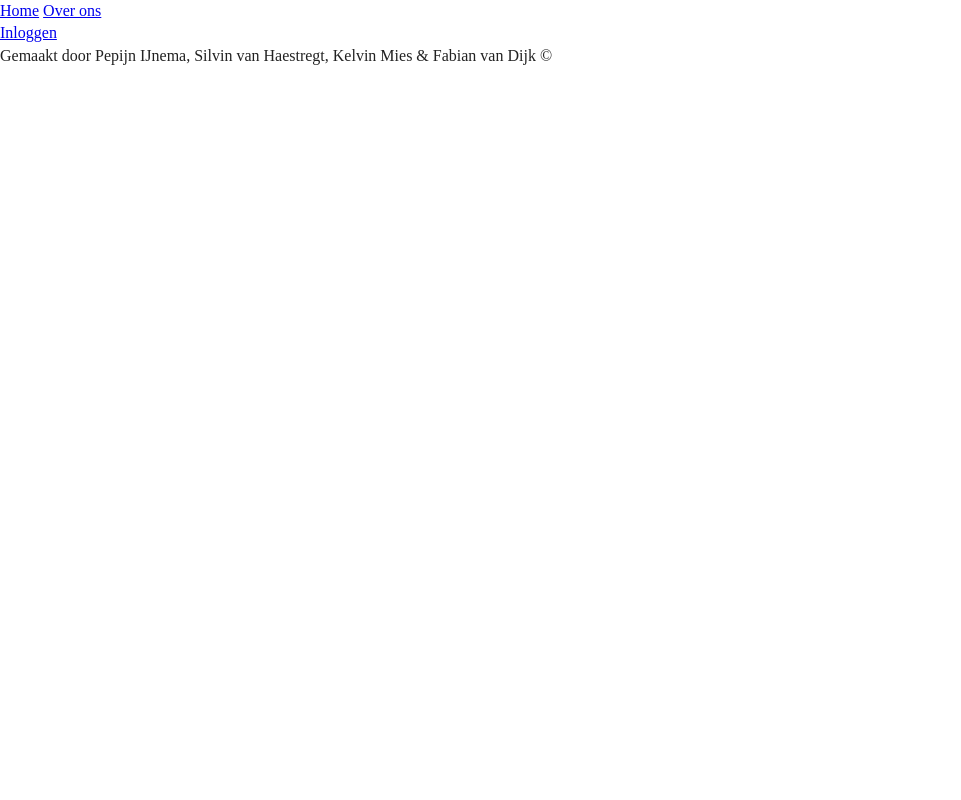
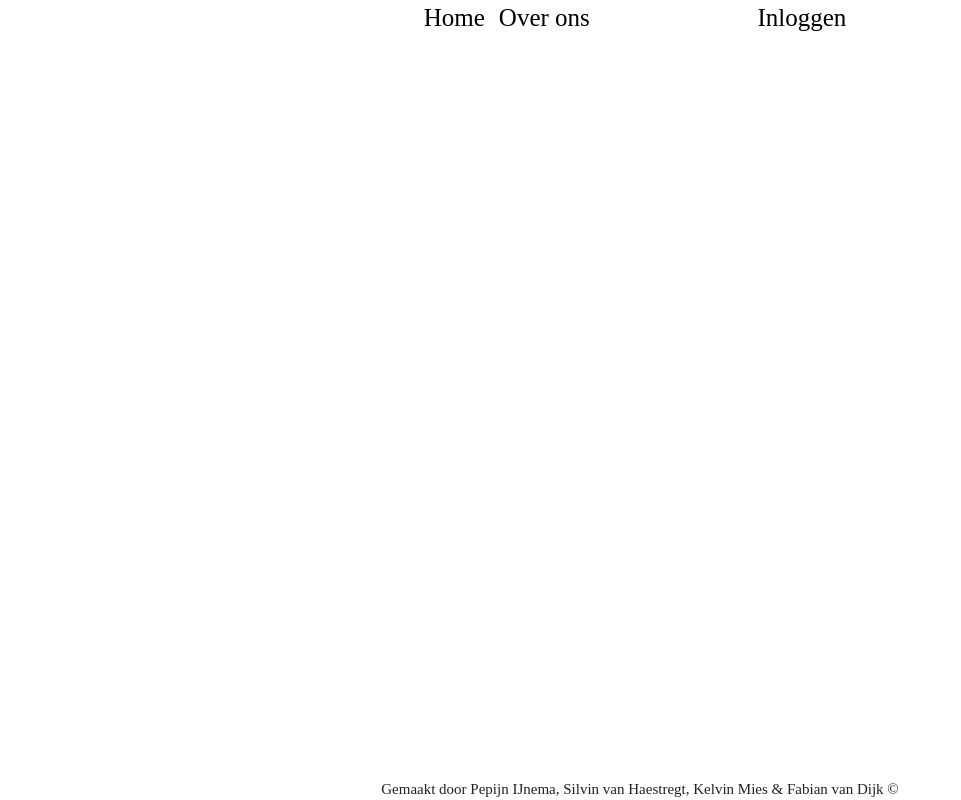
Before and after one commit to KelvinMies/Snelkookpan, a PHP site: page /snelkookpan/index.php in a window 1280 px wide. Shown: the whole page, without its empty margins (0-961 px from the left). Run offline with PHP 8.4, Linux system fonts and the light colour scheme.

Commit message:
start css header en footer

```diff
--- a/css/main.css
+++ b/css/main.css
@@ -96,14 +96,36 @@ textarea {
   margin: 0 auto;
 }
 /* ==========================HEADER===============================*/
+.header{
+  position: fixed;
+  top: 0px;
+  text-align: center;
+  width: 100vw;
 
-
-
+}
+.login{
+  margin-left: 12%;
+}
+.navbar a{
+  text-decoration: none;
+  color: black;
+  font-size: 25px;
+  margin-right:10px;
+}
+.navbar a:hover{
+  color: red;
+}
 
 
 /* ==========================FOOTER===============================*/
 
-
+.footer{
+  position: fixed;
+  bottom: 0px;
+  text-align: center;
+  width: 100vw;
+  font-size: 15px;
+}
 
 
 
--- a/footer.php
+++ b/footer.php
@@ -5,7 +5,7 @@
 </head>
 <body >
 	<div>
-	<p>Gemaakt door Pepijn IJnema, Silvin van Haestregt, Kelvin Mies & Fabian van Dijk &copy;</p>
+	<p class="footer">Gemaakt door Pepijn IJnema, Silvin van Haestregt, Kelvin Mies & Fabian van Dijk &copy;</p>
 	</div>
 </body>
 </html>
--- a/header.php
+++ b/header.php
@@ -11,12 +11,10 @@
 			<div class="navbar">
 				<a href="index.php">Home</a>
 				<a href="OverOns.php">Over ons</a>
-			</div>
-			<div class="navbar">
 				<?php if(isset($_SESSION['user_id'])): ?>
-				<a href="logout.php">Uitloggen</a>
+				<a class="login" href="logout.php">Uitloggen</a>
 				<?php else: ?>
-				<a href="login.php">Inloggen</a>
+				<a class="login" href="login.php">Inloggen</a>
 
 				<?php endif; ?>
 			</div>
```
